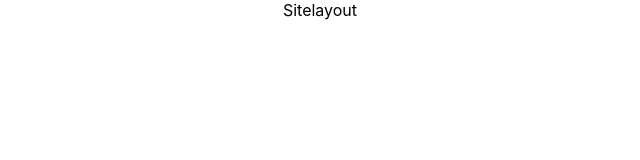
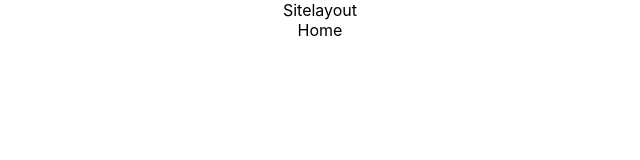
Before and after one commit to aleenageorge117/trading-portal, a React (Create React App) app in the folder client/: page /#/home in a window 1280 px wide. Shown: the top 160 px of the page, without its empty margins (320-960 px from the left). Built offline with nearby package versions, Linux system fonts and the light colour scheme.

Commit message:
feat: Routes added
Added file to handle routing

```diff
--- a/client/src/containers/SiteLayout/SiteLayout.tsx
+++ b/client/src/containers/SiteLayout/SiteLayout.tsx
@@ -1,4 +1,7 @@
 import React from 'react';
+
+//COMPONENTS
+import RouteLists from '../../routes/RouteLists';
 
 // SCSS
 import "./SiteLayout.scss";
@@ -6,6 +9,7 @@ import "./SiteLayout.scss";
 const SiteLayout = () => {
     return (
         <div>Sitelayout
+            <RouteLists />
         </div>
     );
 }
--- /dev/null
+++ b/client/src/routes/RouteLists.tsx
@@ -0,0 +1,19 @@
+import { Route, Routes, Navigate} from 'react-router-dom';
+import Home from '../containers/Home/Home';
+import Trades from '../containers/Trades/Trades';
+import TradesDetail from '../containers/TradesDetail/TradesDetail';
+
+
+const RouteLists = () => {
+    return (
+        <Routes>
+            <Route path="/" element={<Navigate replace to="/home" />} />
+            <Route path="/home" element={<Home />} />
+            <Route path="/trades" element={<Trades />} />
+            <Route path="/trade-detail" element={<TradesDetail />} />
+            <Route path="*" element={<Navigate to="/home" />} />
+        </Routes>
+    );
+}
+
+export default RouteLists;
```
